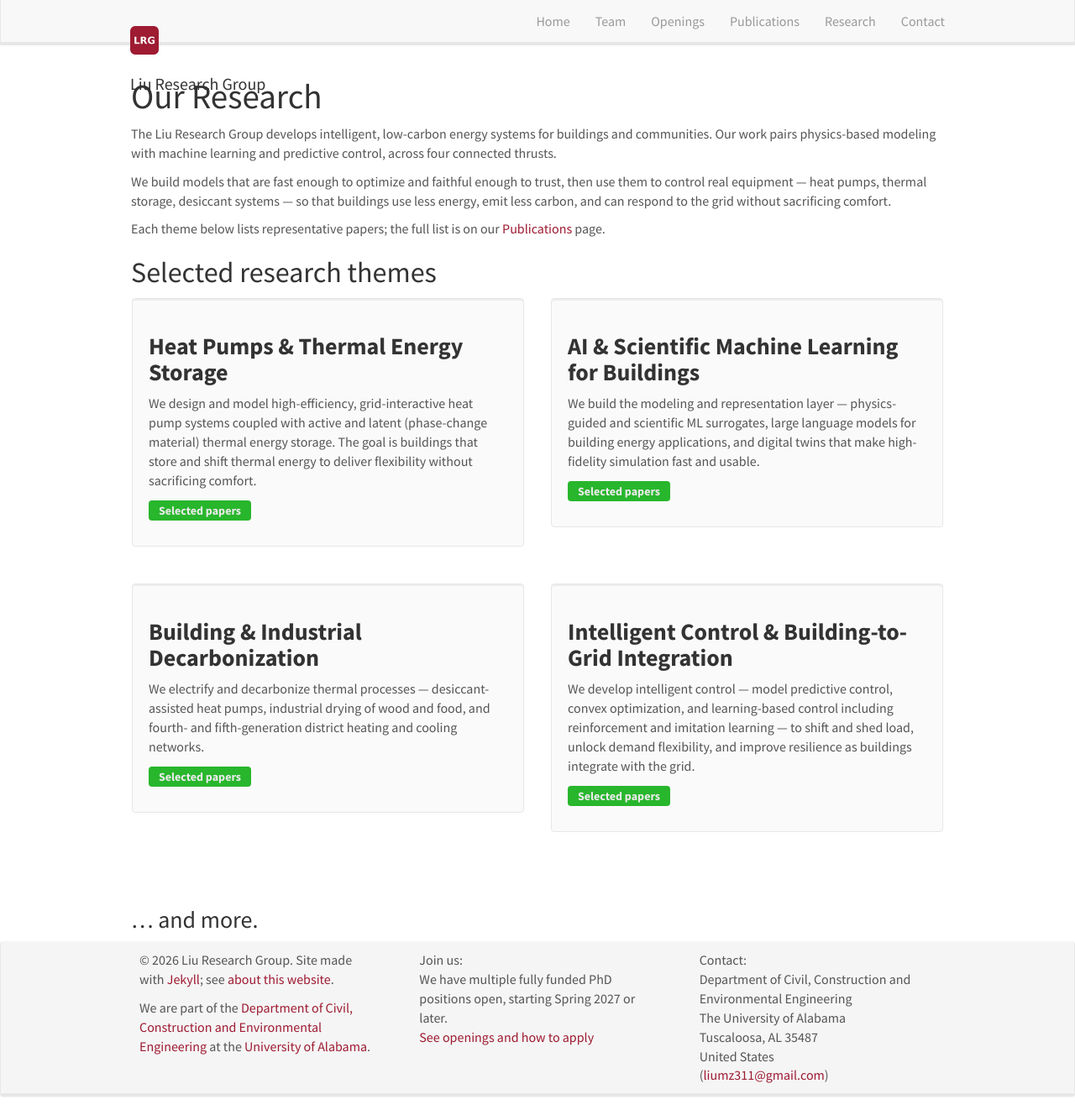
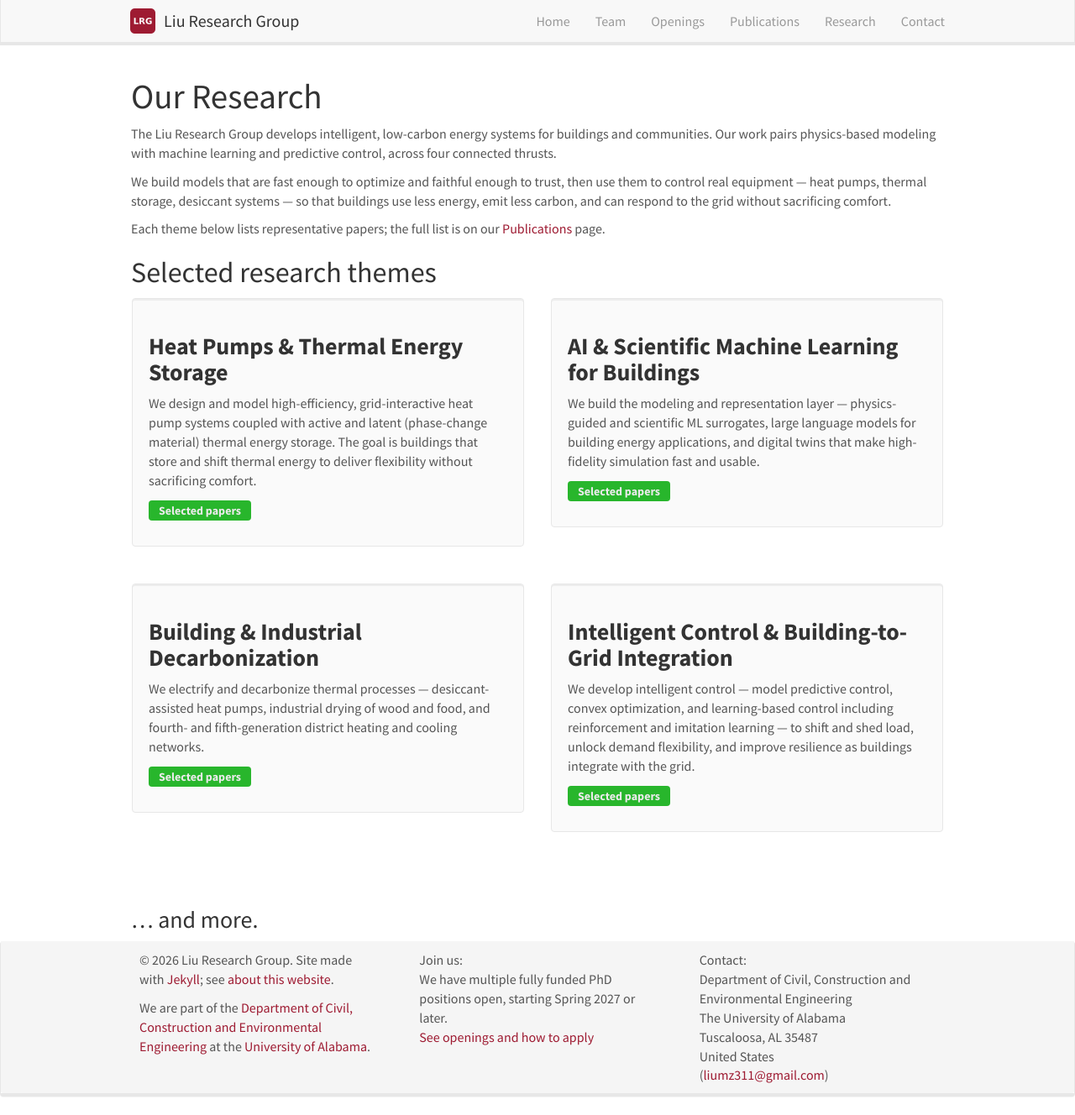
Before and after one commit to liu-research-group/liu-research-group.github.io, a Jekyll site: the page built from _pages/research.md, in a window 1280 px wide and 1328 px high. Shown: the whole window at 84% size. Built offline with Jekyll 4.4.1, drawn with Linux system fonts in a browser that asks for light colours; nearby versions of some CDN libraries.

Commit message:
fix: navbar brand overflow, within-year publication order, a11y polish
- Navbar brand overflowed its 50px bar. css/main.scss carries a GLOBAL
  'img { margin-top: 17px; margin-bottom: 24px }' rule, so a 34px logo occupied
  ~75px. Added a scoped .navbar-brand flex rule that resets the image margin to
  0 and constrains it to 30px.
- Publications claimed 'newest first' but jekyll-scholar only grouped by year;
  within a year the order came from the bib file. Set sort_by: year,month and
  order: descending. The 2026 block now runs Sept, July, June, May, Mar, Feb,
  Jan, so the wording is now true rather than being weakened to match.
- Research theme anchors get scroll-margin-top so the fixed navbar stops
  covering a heading jumped to from a homepage card.
- Publication buttons: crimson background, white text, explicit hover, focus and
  focus-visible states, replacing low-contrast defaults.
- PI portrait gets alt text and stops floating on narrow screens.
- PI bio reads 'where he will lead' rather than 'leads', since the appointment
  is still incoming.

```diff
--- a/_config.yml
+++ b/_config.yml
@@ -56,6 +56,9 @@ scholar:
   style: _bibliography/ieee-with-url-mod.csl
   locale: en
 
+  sort_by: year,month
+  order: descending
+
   source: _bibliography
   bibliography: papers.bib
   bibliography_template: bib
--- a/_data/team_members.yml
+++ b/_data/team_members.yml
@@ -1,7 +1,7 @@
 - name: Mingzhe Liu
   photo: mingzhe.jpg
   info: Incoming Assistant Professor (starting Spring 2027), Principal Investigator
-  short_bio: Mingzhe Liu is an incoming Assistant Professor in the Department of Civil, Construction and Environmental Engineering at the University of Alabama, where he leads the Liu Research Group. His research advances intelligent, decarbonized building energy systems, combining physics-based modeling, AI and machine learning, and predictive control for heat pumps, thermal energy storage, and grid-interactive efficient buildings. He earned his Ph.D. from The University of Tokyo, and previously held research and teaching positions at Texas A&M University and the University of Colorado Boulder. His work has been published in Applied Energy, Energy, Renewable Energy, Building and Environment, and Renewable and Sustainable Energy Reviews, and has been recognized with best-paper awards from the American Modelica Conference and ASHRAE.
+  short_bio: Mingzhe Liu is an incoming Assistant Professor in the Department of Civil, Construction and Environmental Engineering at the University of Alabama, where he will lead the Liu Research Group. His research advances intelligent, decarbonized building energy systems, combining physics-based modeling, AI and machine learning, and predictive control for heat pumps, thermal energy storage, and grid-interactive efficient buildings. He earned his Ph.D. from The University of Tokyo, and previously held research and teaching positions at Texas A&M University and the University of Colorado Boulder. His work has been published in Applied Energy, Energy, Renewable Energy, Building and Environment, and Renewable and Sustainable Energy Reviews, and has been recognized with best-paper awards from the American Modelica Conference and ASHRAE.
   email: liumz311@gmail.com
   website: https://scholar.google.com/citations?user=FRH4bwcAAAAJ&hl=en
   linkedin: https://www.linkedin.com/in/mingzhe-liu-803378142/
--- a/css/main.scss
+++ b/css/main.scss
@@ -138,3 +138,71 @@ firstp {
   margin-left: auto;
   margin-right: auto;
 }
+
+/* ---- Liu Research Group: scoped overrides ---------------------------------
+   The global `img { margin-top: 17px; margin-bottom: 24px }` rule above puts a
+   34px logo into ~75px of vertical space, which overflows the 50px navbar. */
+
+.navbar-brand {
+  display: flex;
+  align-items: center;
+  gap: 10px;
+  padding-top: 0;
+  padding-bottom: 0;
+  height: $navbar-height;
+  line-height: $navbar-height;
+
+  img {
+    margin: 0;          /* override the global img margins */
+    height: 30px;
+    width: auto;
+    display: inline-block;
+  }
+}
+
+/* Fixed navbar would otherwise cover a theme heading jumped to from the
+   homepage cards. */
+[id="heatpumps"], [id="sciml"], [id="decarb"], [id="control"] {
+  scroll-margin-top: #{$navbar-height + 20px};
+}
+
+/* Publication buttons: readable contrast plus explicit hover/focus. */
+.btn-doi, .btn-abstract, .btn-arxiv, .btn-pdf {
+  display: inline-block;
+  padding: 2px 10px;
+  margin-right: 4px;
+  border-radius: 3px;
+  font-size: 12px;
+  font-weight: 700;
+  letter-spacing: 0.02em;
+  text-decoration: none;
+  background-color: $brand-primary;
+  color: #fff !important;
+  border: 1px solid darken($brand-primary, 8%);
+
+  &:hover,
+  &:focus {
+    background-color: darken($brand-primary, 10%);
+    color: #fff !important;
+    text-decoration: none;
+  }
+  &:focus-visible {
+    outline: 2px solid darken($brand-primary, 20%);
+    outline-offset: 2px;
+  }
+}
+
+/* PI portrait: stop it filling a phone screen. */
+#gridid img,
+#grid2id img {
+  max-width: 100%;
+  height: auto;
+}
+@media (max-width: 767px) {
+  #gridid img,
+  #grid2id img {
+    display: block;
+    margin: 12px auto;
+    float: none !important;
+  }
+}
```
Also changed, not shown: _pages/team.md (+1 -1 lines).
